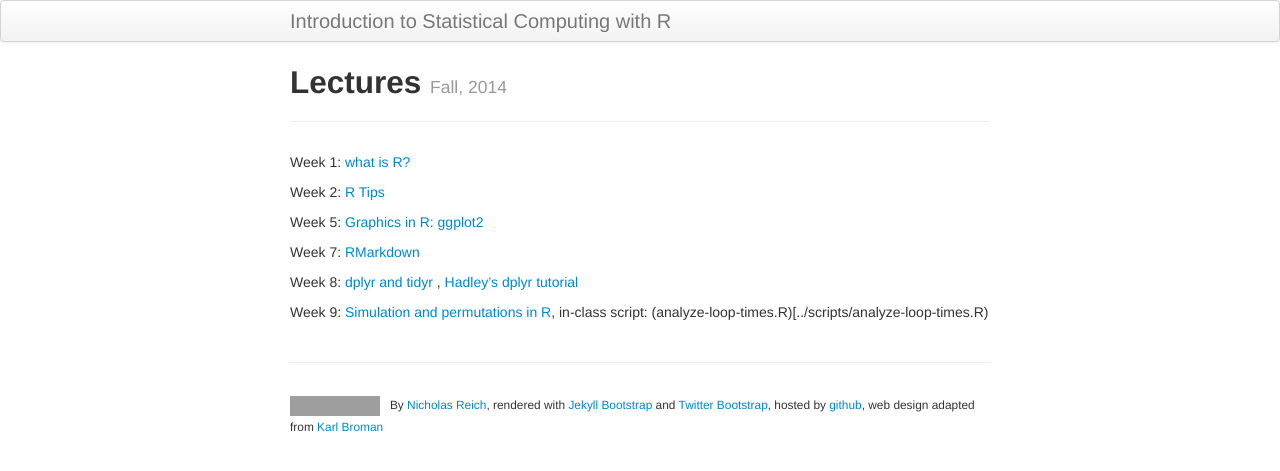
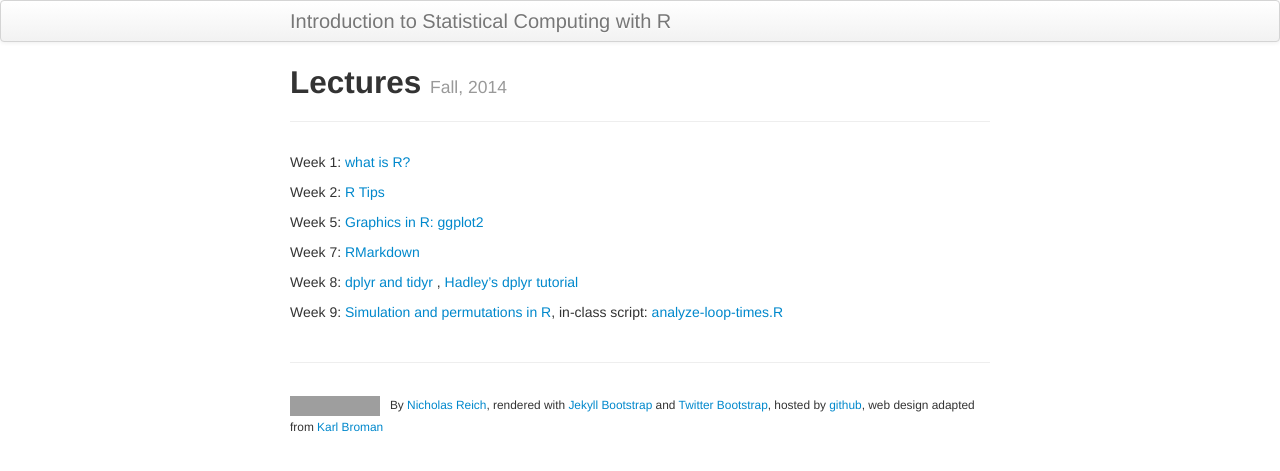
Before and after one commit to nickreich/statComp2014, a Jekyll site: the page built from pages/lectures.md, in a window 1280 px wide. Shown: the top 471 px of the page. Built offline with Jekyll 4.4.1, drawn with Linux system fonts in a browser that asks for light colours; grey boxes are pictures that could not be loaded.

Commit message:
typo in lecture page.

```diff
--- a/pages/lectures.md
+++ b/pages/lectures.md
@@ -15,4 +15,4 @@ Week 7: [RMarkdown](../lectures/week7/week7_rmarkdown.Rpres)
 
 Week 8: [dplyr and tidyr](../lectures/week8/dplyr.pdf) ,  [Hadley's dplyr tutorial](https://www.dropbox.com/sh/i8qnluwmuieicxc/AAAgt9tIKoIm7WZKIyK25lh6a)
 
-Week 9: [Simulation and permutations in R](../lectures/week9/perm-test.pdf), in-class script: (analyze-loop-times.R)[../scripts/analyze-loop-times.R)
+Week 9: [Simulation and permutations in R](../lectures/week9/perm-test.pdf), in-class script: [analyze-loop-times.R](../scripts/analyze-loop-times.R)
```
